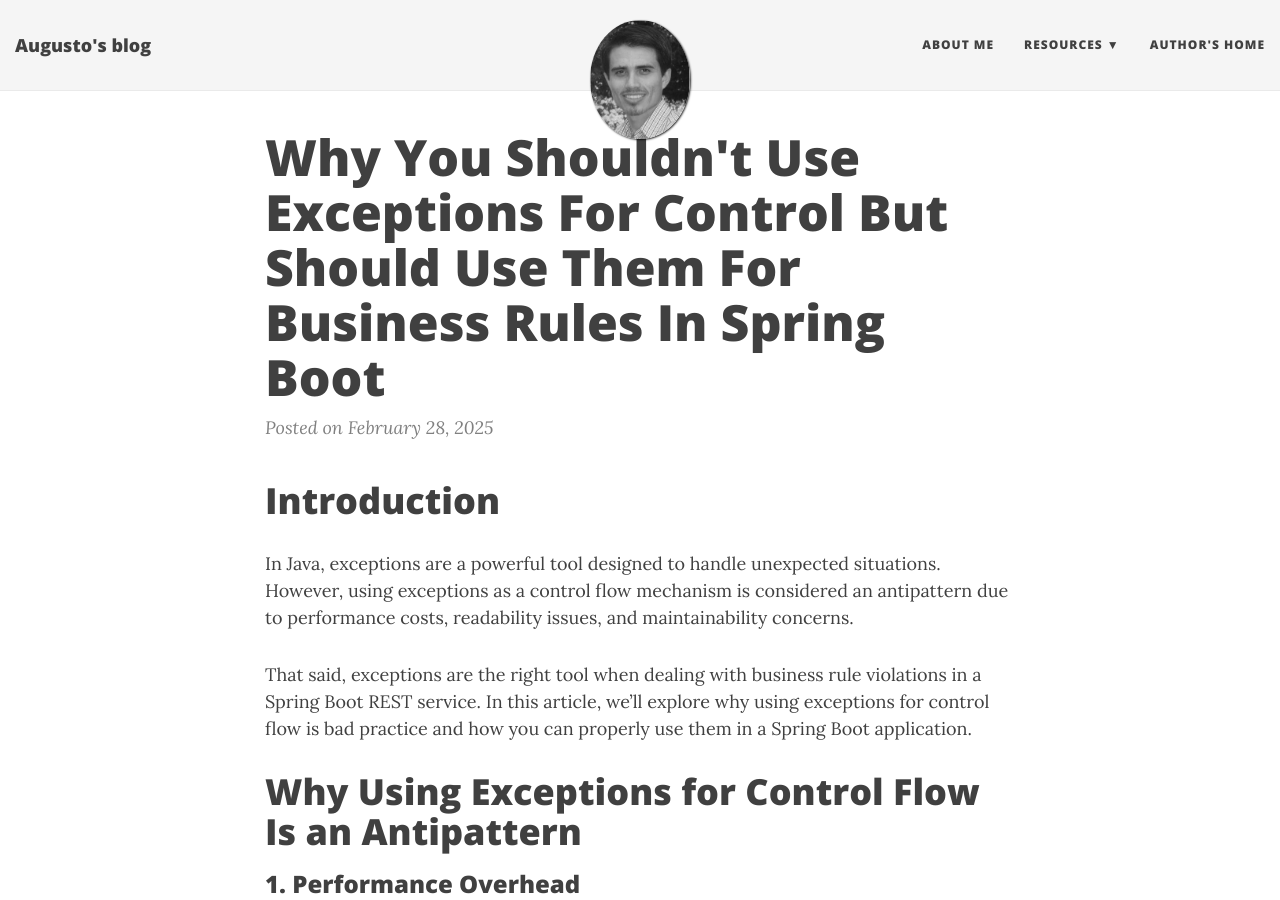
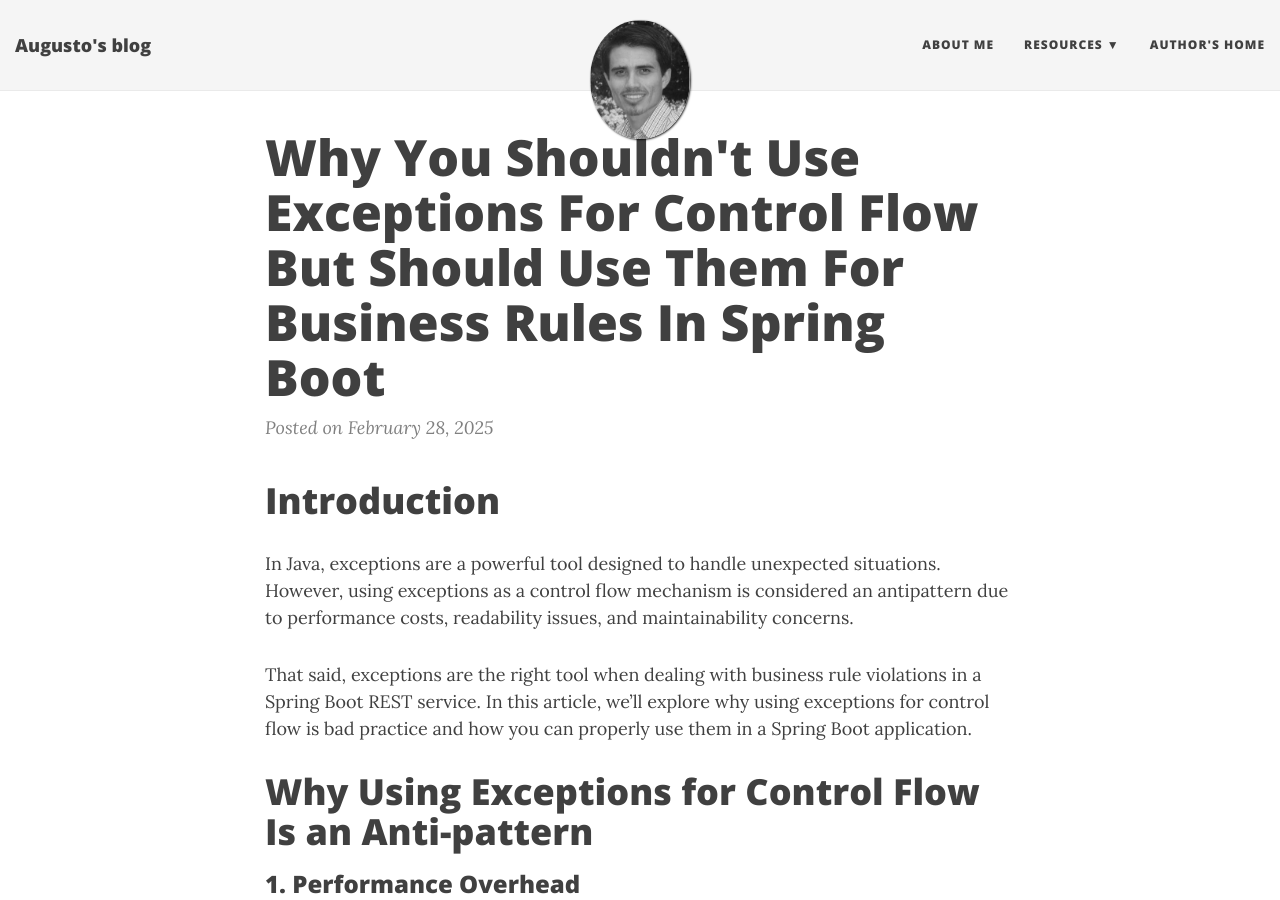
Before and after one commit to aukustomx/aukustomx.github.io, a Jekyll site: the page built from _posts/2025-02-28-why-you-shouldn't-use-exceptions-for-control-flow-but-should-use-them-for-business-rules-in-spring-boot.md, in a window 1280 px wide and 900 px high. Built offline with Jekyll 4.4.1, drawn with Linux system fonts in a browser that asks for light colours; nearby versions of some CDN libraries.

Commit message:
title semantic correction

```diff
--- a/_posts/2025-02-28-why-you-shouldn't-use-exceptions-for-control-but-should-use-them-for-business-rules-in-spring-boot.md
+++ b/_posts/2025-02-28-why-you-shouldn't-use-exceptions-for-control-flow-but-should-use-them-for-business-rules-in-spring-boot.md
@@ -3,7 +3,7 @@
 
 That said, exceptions are the right tool when dealing with business rule violations in a Spring Boot REST service. In this article, we’ll explore why using exceptions for control flow is bad practice and how you can properly use them in a Spring Boot application.
 
-# Why Using Exceptions for Control Flow Is an Antipattern
+# Why Using Exceptions for Control Flow Is an Anti-pattern
 
 ### 1. Performance Overhead
    Java’s exception handling involves creating a stack trace and unwinding the call stack, making it much slower than using simple conditional statements. If exceptions are used frequently in regular program logic, this can hurt performance.
```
